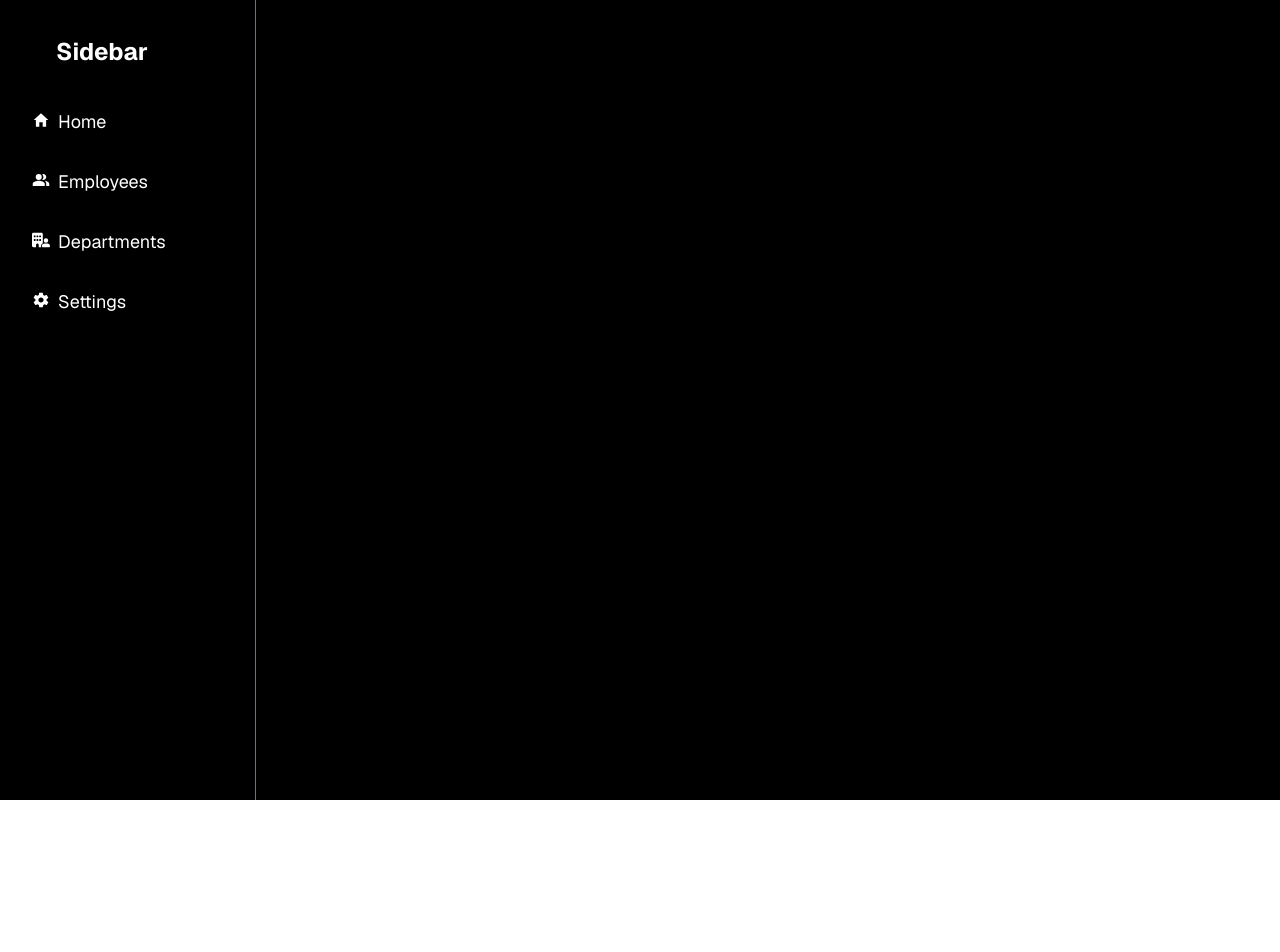
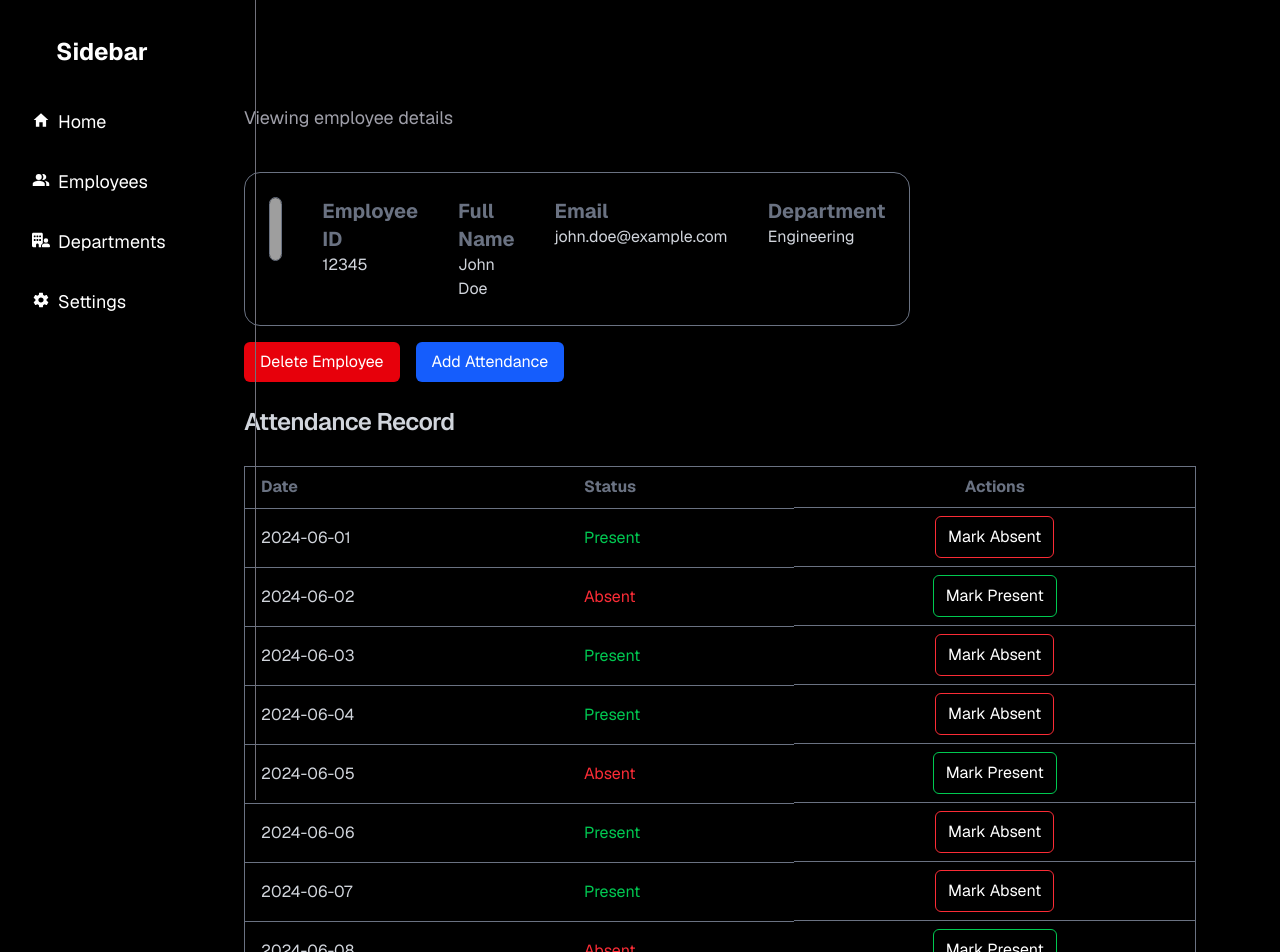
Before and after one commit to developervick/EatherAI-assignment, a Next.js app in the folder frontend/: page /employees/1 in a window 1280 px wide. Shown: the top 952 px of the page. Before the commit the page ends 800 px from the top, so only its background shows below. Built offline with nearby package versions, Linux system fonts and the light colour scheme; grey boxes are pictures that could not be loaded.

Commit message:
mid developement commit

```diff
--- a/frontend/app/departments/new/page.tsx
+++ b/frontend/app/departments/new/page.tsx
@@ -42,7 +42,7 @@ export default function AddDepartmentPage() {
                             </div>
                             <div className="mb-4">
                                 <label htmlFor="email" className="block mb-2 text-sm font-medium text-gray-900 dark:text-white">Description</label>
-                                <textarea onChange={(e)=>setFormData({...formData, description: e.target.value})} value={formData.description} id="description" name="description" type="text" required className="appearance-none rounded-none relative block w-full px-3 py-2 border border-gray-300 placeholder-gray-500 text-gray-300 rounded-b-md focus:outline-none focus:ring-blue-500 focus:border-blue-500 focus:z-10 sm:text-sm" placeholder="Description" />
+                                <textarea onChange={(e)=>setFormData({...formData, description: e.target.value})} value={formData.description} id="description" name="description" required className="appearance-none rounded-none relative block w-full px-3 py-2 border border-gray-300 placeholder-gray-500 text-gray-300 rounded-b-md focus:outline-none focus:ring-blue-500 focus:border-blue-500 focus:z-10 sm:text-sm" placeholder="Description" />
                             </div>
                         </div>
                         <div>
--- a/frontend/app/departments/page.tsx
+++ b/frontend/app/departments/page.tsx
@@ -6,6 +6,7 @@ import Link from "next/link";
 import { FaBuildingUser } from "react-icons/fa6";
 import { api } from "@/utils/wretch";
 import toast from "react-hot-toast";
+import { DepartmentResponse } from "@/utils/response-types";
 
 export default function DepartmentsPage() {
   const [departments, setDepartments] = useState<{ id: number; name: string; description: string }[]>([]);
@@ -15,9 +16,9 @@ export default function DepartmentsPage() {
 
   const fetchDepartments = async () => {
     try {
-      const response = await api.get("/departments/").json();
+      const response: DepartmentResponse = await api.get("/departments/").json();
       if (isMounted) {
-        setDepartments(response.departments as { id: number; name: string; description: string }[]);
+        setDepartments(response.departments);
       }
     } catch (error) {
       toast.error("Failed to fetch departments. Please try again later.");
--- a/frontend/app/employees/[id]/page.tsx
+++ b/frontend/app/employees/[id]/page.tsx
@@ -1,12 +1,98 @@
+"use client"
+import { useState, useEffect } from "react";
+import { useRouter } from "next/navigation";
+import api from "@/utils/api";
+import toast from 'react-hot-toast';
+import Image from "next/image";
+
+export default function EmployeePage() {
+
+    const [attandenceRecords, setAttendanceRecords] = useState([
+        { date: "2024-06-01", status: true },
+        { date: "2024-06-02", status: false },
+        { date: "2024-06-03", status: true },
+        { date: "2024-06-04", status: true },
+        { date: "2024-06-05", status: false },
+        { date: "2024-06-06", status: true },
+        { date: "2024-06-07", status: true },
+        { date: "2024-06-08", status: false },
+        { date: "2024-06-09", status: true },
+        { date: "2024-06-10", status: true },
+    ]);
 
 
-export default function EmployeePage() {
+
     return (
         <div className="flex items-center justify-center bg-zinc-50 font-sans dark:bg-black">
             <main className="flex w-full flex-col py-8 px-16 bg-black">
                 <h1 className="max-w-xs text-3xl font-semibold leading-10 tracking-tight text-black dark:text-zinc-50">
                     Employee Detail Page
                 </h1>
+                <h3 className="text-lg text-zinc-400 dark:text-zinc-500">Viewing employee details</h3>
+                <div className="bg-black flex mt-10 rounded-2xl p-6 min-w-[70%] w-min border border-gray-500">
+                    <div >
+                        <Image width={32} height={32} src="/employee-placeholder.png" alt="Employee Avatar" className="h-16 w-16 rounded-full object-cover border border-gray-500" />
+                    </div>
+                    <div className="ml-10">
+                        <h3 className="text-xl font-bold text-gray-500">Employee ID</h3>
+                        <p className="text-gray-300">12345</p>
+                    </div>
+                    <div className="ml-10">
+                        <h3 className="text-xl font-bold text-gray-500">Full Name</h3>
+                        <p className="text-gray-300">John Doe</p>
+                    </div>
+                    <div className="ml-10">
+                        <h3 className="text-xl font-bold text-gray-500">Email</h3>
+                        <p className="text-gray-300">john.doe@example.com</p>
+                    </div>
+                    <div className="ml-10">
+                        <h3 className="text-xl font-bold text-gray-500">Department</h3>
+                        <p className="text-gray-300">Engineering</p>
+                    </div>
+
+                </div>
+                <div className="mt-4 flex gap-4">
+                    <div className="flex items-center">
+                        <button className="px-4 py-2 bg-red-600 text-white rounded-md hover:bg-red-700 transition-colors hover:cursor-pointer">Delete Employee</button>
+                    </div>
+                    <div className="flex items-center">
+                        <button className="px-4 py-2 bg-blue-600 text-white rounded-md hover:bg-blue-700 transition-colors hover:cursor-pointer">Add Attendance</button>
+                    </div>
+                </div>
+                <h1 className="max-w-xs text-2xl font-semibold leading-10 tracking-tight text-gray-300 mt-5">
+                    Attendance Record
+                </h1>
+                <div className="mt-6">
+                    <table className="min-w-full bg-black border border-gray-500">
+                        <thead>
+                            <tr>
+                                <th className="py-2 px-4 border-b border-gray-500 text-left text-gray-500">Date</th>
+                                <th className="py-2 px-4 border-b border-gray-500 text-left text-gray-500">Status</th>
+                                <th className="py-2 px-4 border-b border-gray-500 text-left text-gray-500 justify-center flex">Actions</th>
+                            </tr>
+                        </thead>
+                        <tbody className="">
+                            {attandenceRecords.map((record, index) => (
+                                <tr key={index}>
+                                    <td className="py-2 px-4 border-b border-gray-500 text-gray-300">{record.date}</td>
+                                    <td className={`py-2 px-4 border-b border-gray-500 ${record.status ? 'text-green-500' : 'text-red-500'}`}>
+                                        {record.status ? "Present" : "Absent"}
+                                    </td>
+                                    <td className="py-2 px-4 border-b border-gray-500 text-gray-300 flex justify-center">
+                                        <button className={`px-3 py-2 ${record.status ? 'border border-red-500 hover:bg-red-700' : 'border border-green-500 hover:bg-green-700'} text-white rounded-md transition-colors hover:cursor-pointer`}>{record.status ? "Mark Absent" : "Mark Present"}</button>
+                                    </td>
+                                </tr>
+                            ))}
+                        </tbody>
+                    </table>
+                    {/* Paginations */}
+                    <div className="flex justify-center my-4">
+                        <button className="px-4 py-2 bg-gray-700 text-white rounded-md hover:bg-gray-600 transition-colors hover:cursor-pointer mr-2">Previous</button>
+                        {/* page count */}
+                        <div className="pl-2 pr-4 py-2 text-white rounded-md">Page 1 of 5</div>
+                        <button className="px-4 py-2 bg-gray-700 text-white rounded-md hover:bg-gray-600 transition-colors hover:cursor-pointer">Next</button>
+                    </div>
+                </div>
             </main>
         </div>
     );
--- a/frontend/app/employees/new/page.tsx
+++ b/frontend/app/employees/new/page.tsx
@@ -1,30 +1,48 @@
 "use client";
-import { useState } from "react";
+import { useEffect, useState } from "react";
 import { useRouter } from "next/navigation";
+import Select from 'react-select';
+import { api } from "@/utils/wretch";
+import toast from 'react-hot-toast';
+import { DepartmentResponse, Department } from "@/utils/response-types";
 
 
 
 export default function AddEmployeePage() {
     const [formData, setFormData] = useState({
-        name: "",
+        full_name: "",
         email: "",
-        department: "",
+        department_id: 0,
     });
+    const [departments, setDepartments] = useState<Department[]>([]);
     const router = useRouter();
 
-    const handleSubmit = (e: React.FormEvent) => {
+    const handleSubmit = async (e: React.FormEvent) => {
         e.preventDefault();
-        // Handle form submission logic here (e.g., send data to the server)
-        console.log("Form Data:", formData);
-        router.push("/employees"); // Redirect to the employees page after submission
+        try{
+            await api.post(formData, "/employees/").json();
+            toast.success("Employee added successfully!");
+            router.push("/employees");
+        }
+        catch(error){
+            toast.error(`Failed to add employee. Please try again later. ${error instanceof Error ? error.message : "Unknown error"}`);
+        }
     }
 
+    useEffect(() => {
+        const fetchDepartments = async () => {
+            try {
+                const response: DepartmentResponse = await api.get("/departments/").json();
+                setDepartments(response.departments);
+            } catch (error) {
+                toast.error(`Failed to fetch departments. Please try again later. ${error instanceof Error ? error.message : "Unknown error"}`);
+            }
+        }
 
+        fetchDepartments();
+    }, []);
 
-
-
-
-
+    console.log("Departments:", formData);
     return (
         <div className="flex items-center justify-center bg-zinc-50 font-sans dark:bg-black">
             <main className="flex w-full flex-col py-8 px-16 bg-black">
@@ -37,7 +55,7 @@ export default function AddEmployeePage() {
                         <div className="rounded-md shadow-sm -space-y-px">
                             <div className="mb-4">
                                 <label htmlFor="name" className="block mb-2 text-sm font-medium text-gray-900 dark:text-white">Full Name</label>
-                                <input onChange={(e)=>setFormData({...formData, name: e.target.value})} value={formData.name} id="name" name="name" type="text" required className="appearance-none rounded-none relative block w-full px-3 py-2 border border-gray-300 placeholder-gray-500 text-gray-300 rounded-t-md focus:outline-none focus:ring-blue-500 focus:border-blue-500 focus:z-10 sm:text-sm" placeholder="Full Name" />
+                                <input onChange={(e)=>setFormData({...formData, full_name: e.target.value})} value={formData.full_name} id="name" name="name" type="text" required className="appearance-none rounded-none relative block w-full px-3 py-2 border border-gray-300 placeholder-gray-500 text-gray-300 rounded-t-md focus:outline-none focus:ring-blue-500 focus:border-blue-500 focus:z-10 sm:text-sm" placeholder="Full Name" />
                             </div>
                             <div className="mb-4">
                                 <label htmlFor="email" className="block mb-2 text-sm font-medium text-gray-900 dark:text-white">Email</label>
@@ -45,7 +63,21 @@ export default function AddEmployeePage() {
                             </div>
                             <div className="mb-4">
                                 <label htmlFor="department" className="block mb-2 text-sm font-medium text-gray-900 dark:text-white">Department</label>
-                                <input value={formData.department || ""} onChange={(e)=>setFormData({...formData, department: e.target.value})} id="department" name="department" type="text" required className="appearance-none rounded-none relative block w-full px-3 py-2 border border-gray-300 placeholder-gray-500 text-gray-300 rounded-b-md focus:outline-none focus:ring-blue-500 focus:border-blue-500 focus:z-10 sm:text-sm" placeholder="Department" />
+                                <Select
+                                    id="department"
+                                    instanceId="department-select"
+                                    options={departments.map(dept => ({ value: dept.id, label: dept.name }))}
+                                    onChange={(selectedOption) => setFormData({...formData, department_id: selectedOption ? selectedOption.value : 0})}
+                                    placeholder="Select Department"
+                                    classNames={{
+                                        control: (state) => `!bg-black !text-gray-300 ${state.isFocused ? '!border-blue-500' : '!border-gray-300'} !focus:outline-none !focus:ring-blue-500 !focus:border-blue-500`,
+                                        menu: () => "text-gray-300 !bg-black !border !border-gray-300",
+                                        option: (state) => `!bg-black ${state.isFocused ? '!bg-gray-700' : ''} ${state.isSelected ? '!bg-blue-700 !text-white' : ''}`,
+                                        singleValue: () => "!text-gray-300",
+                                    }}
+                                    classNamePrefix="department-select"
+                                />
+
                             </div>
                         </div>
                         <div>
--- a/frontend/components/employee-list.tsx
+++ b/frontend/components/employee-list.tsx
@@ -16,7 +16,7 @@ import { useRouter } from 'next/navigation';
         <button className="w-full" onClick={handleOnClick}>
             <div className="flex items-center space-x-4 px-4 py-2 bg-black rounded-lg hover:bg-gray-700 transition-colors duration-200 hover:cursor-pointer border border-gray-700">
                 <Image src={imgSource} onError={() => setImageSource('/images/dummy.avif')} alt="Employee Avatar" width={48} height={48} className="rounded-full"/>
-                <div>
+                <div className='flex flex-col justify-center items-start'>
                     <h3 className="text-white font-semibold">{name}</h3>
                     <p className="text-gray-400 text-sm">{position}</p>
                 </div>
--- /dev/null
+++ b/frontend/utils/response-types.ts
@@ -0,0 +1,31 @@
+
+export type Department = {
+  id: number;
+  name: string;
+  description: string;
+};
+
+export type DepartmentResponse = {
+  departments: Department[];
+};
+
+
+export type Employee = {
+  id: number;
+  full_name: string;
+  email: string;
+  department: number | string;
+};
+
+export type EmployeeResponse = {
+  employees: Employee[];
+};
+
+export type AttendanceRecord = {
+  date: string;
+  status: boolean;
+};
+
+export type AttendanceResponse = {
+  attendanceRecords: AttendanceRecord[];
+};
```
Also changed, not shown: frontend/app/employees/page.tsx (+25 -14 lines), frontend/utils/random-number.ts (renamed from frontend/utils/random-number.tsx).
